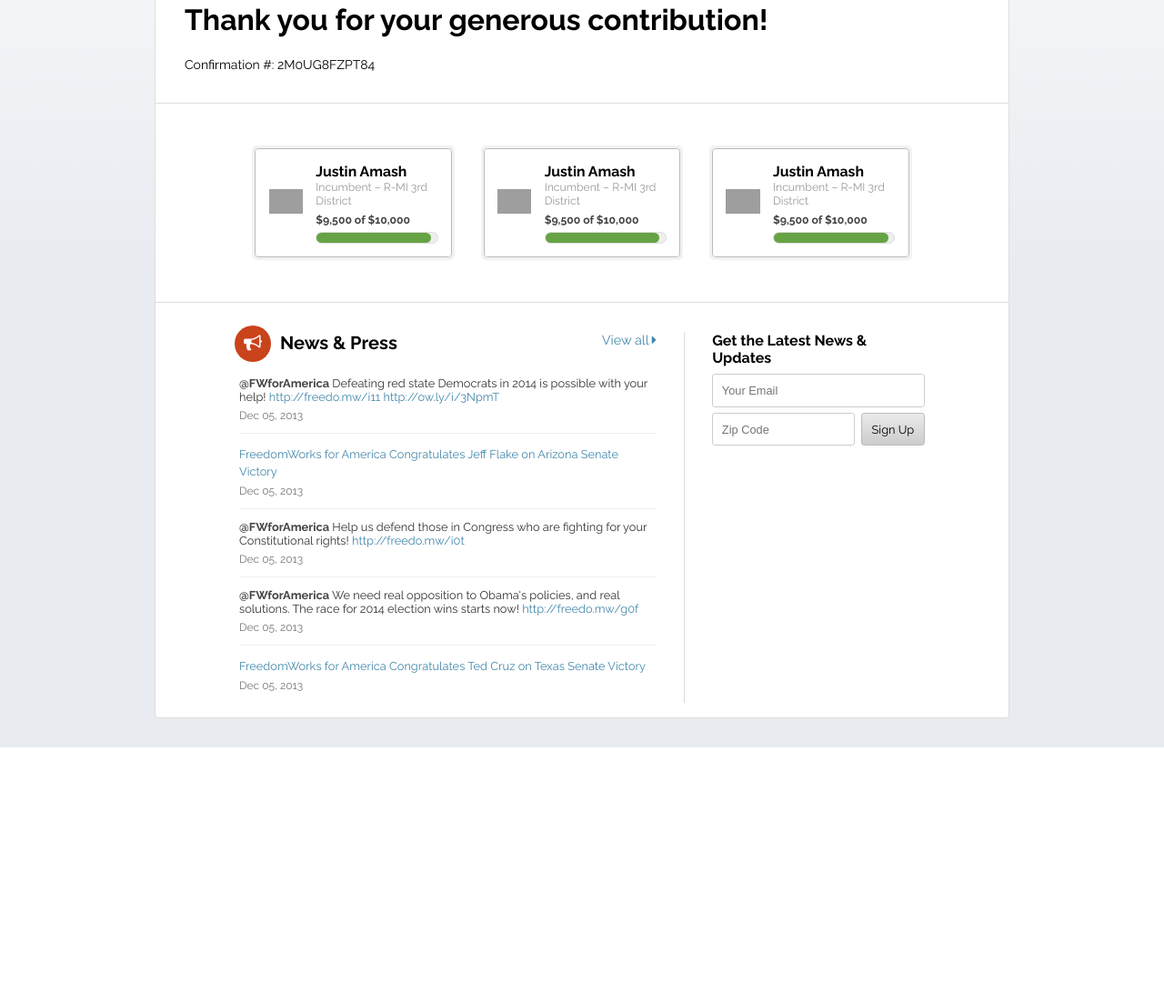
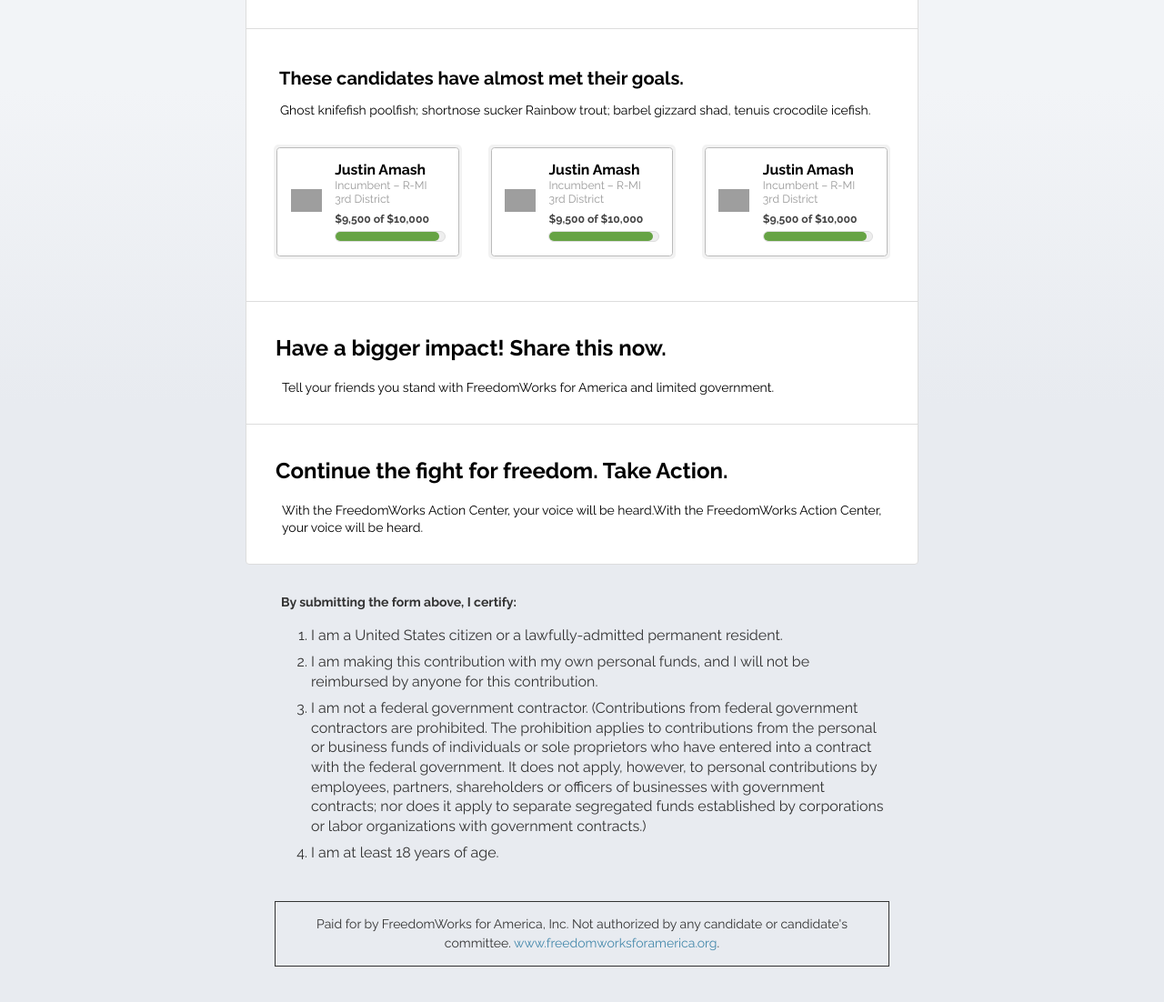
Before and after one commit to chrisjg77/fwfa-thankyou-page, a plain HTML site: page index.html in a window 1280 px wide. Shown: the part 274-1376 px from the top of the page at 91% size. Before the commit the page ends 1096 px from the top, so only its background shows below. Drawn offline with Linux system fonts and the light colour scheme; grey boxes are pictures that could not be loaded.

Commit message:
Adds more action sections to thank you page

```diff
--- a/css/styles.css
+++ b/css/styles.css
@@ -215,13 +215,30 @@ SCAFFOLDING
 
 .wrapper {
   width: 100%;
+  margin: 0 auto;
 }
 
 .wrapper.interaction {
-  margin: 2em auto;
-  max-width: 940px;
+  max-width: 740px;
   background: #fff;
   border-radius: 0.25em;
+}
+
+.wrapper.disclaimer {
+  max-width: 740px;
+  color: #333;
+}
+
+.disclaimer .content { padding: 0 2em; }
+.disclaimer ol { font-weight: 300; line-height: 1.35em; }
+.disclaimer ol li { margin: 0.5em 0; }
+
+.content p.paidforby {
+  margin: 3em 0;
+  padding: 1em;
+  border: 1px solid #333;
+  text-align: center;
+  line-height: 1.5;
 }
 
 .content {
@@ -394,6 +411,13 @@ OVERALL FUNDRAISING
 
 .thank-you { padding-top: 1em; padding-bottom: 1em; }
 
+.thank-you h1 {
+
+  color: #66A344;
+  text-shadow: 0 1px 0px #3d721f;
+
+}
+
 .thank-you .content {
   padding-left: 2em;
   padding-right: 2em;
@@ -415,10 +439,9 @@ OVERALL FUNDRAISING
   margin-bottom: 1.7em;
 }
 
-.thank-you .additional p,
-.thank-you .message p {
-  padding: 0;
-  margin: 0;
+.content p {
+  padding: 0 0 0 0.5em;
+  margin: 1em 0;
   font-size: 14px;
   font-weight: 300;
   line-height: 1.35em;
@@ -468,12 +491,14 @@ Thank You
 }
 
 .candidate-fundraising .content {
-  padding: 2em 5.75em;
+  padding: 2em 1em;
 }
+
+.candidate-fundraising p { padding-left: 1.5em; }
 
 .candidate-fundraising h2 {
   position: relative;
-  padding: 0 3em 0 5.25em;
+  padding: 0 3em 0 1em;
   margin-top: 0.5em;
 }
 
@@ -672,99 +697,19 @@ MORE INFO
 
 /*
 ===============================================
-NEWS & PRESS
+SHARE THIS
 ===============================================
 */
 
-.news-and-press h2 {
-  margin-bottom: 1.25em;
-  padding-top: 1em;
-}
-
-.news-content {
-  list-style: none;
-  margin: 0;
-  padding: 0;
-}
-
-.news-content .timestamp {
-  font-size: 0.75em;
-  color: #777;
-  margin-top: 0.5em;
-}
-
-.news-content li {
-  color: #333;
-  padding: 0.75em 0;
-  border-top: 1px solid #eee;
-}
-
-.news-content li:first-child {
-  padding-top: 0;
-  border-top: none;
-}
-
-.news-content .tweet-content,
-.news-content .news-title {
-  font-size: 0.8em;
-}
-
-.news-content .twitter-username {
-  color: #444;
-  font-weight: bold;
-}
+.share-this { border-top: 1px solid #ddd; }
 
 /*
 ===============================================
-SIGNUP FORM
+TAKE ACTION
 ===============================================
 */
 
-.signup-form {
-  padding: 0;
-}
-
-.signup-form h2 {
-  font-size: 1em;
-}
-
-.form-row {
-  margin-bottom: 0.5em;
-  font-size: 0.8em;
-}
-
-.form-row:last-child {
-  margin-bottom: 0;
-}
-
-.form-column {
-  padding-right: 0.5em;
-  -webkit-box-sizing: border-box;
-  -moz-box-sizing:    border-box;
-   box-sizing:        border-box;
-}
-
-.form-column:last-child {
-  padding-right: 0;
-}
-
-.form-column.zip,
-.form-column.submit {
-  float: left;
-}
-
-.form-column.zip {
-  width: 70%;
-}
-
-.form-column.submit {
-  width: 30%;
-}
-
-.form-column.submit .button {
-  width: 100%;
-}
-
+.take-action { border-top: 1px solid #ddd; }
 
 /*
 ===============================================
@@ -792,9 +737,11 @@ MEDIA QUERIES
     font-size: 1.25em;
   }
 
+  /*
   .candidates li {
     width: 50%;
   }
+  */
 
 }
 
@@ -1103,12 +1050,10 @@ MEDIA QUERIES
   }
 
   .wrapper.interaction {
-
+    margin: 2em auto;
     border: 1px solid #ddd;
 
   }
 
-  .thank-you { padding-top: 7em;  }
-
 
 }
--- a/index.html
+++ b/index.html
@@ -81,6 +81,8 @@
 
       <div class="candidate-fundraising">
         <div class="content">
+          <h2>These candidates have almost met their goals.</h2>
+          <p>Ghost knifefish poolfish; shortnose sucker Rainbow trout; barbel gizzard shad, tenuis crocodile icefish.</p>
           <ul class="candidates clearfix">
             <li class="clearfix">
               <div class="candidate-wrapper">
@@ -199,65 +201,37 @@
             </li>
             -->
           </ul>
-          <a href="#" class="load-more">Load more <i class="fa fa-arrow-circle-o-down"></i></a>
         </div>
       </div>
 
-      <div class="more-info">
-        <div class="content clearfix">
-
-          <div class="news-and-press">
-            <h2 class="clearfix">
-              <span class="header-icon"><i class="fa fa-bullhorn"></i></span>
-              News & Press
-              <a href="#" class="view-all-link">View all <i class="fa fa-caret-right"></i></a>
-            </h2>
-            <ul class="news-content">
-              <li class="tweet">
-                <p class="tweet-content"><span class="twitter-username">@FWforAmerica</span> Defeating red state Democrats in 2014 is possible with your help! <a href="#">http://freedo.mw/i11</a>  <a href="#">http://ow.ly/i/3NpmT</a></p>
-                <p class="timestamp">Dec 05, 2013</p>
-              </li>
-              <li class="press-release">
-                <a href="#" class="news-title">FreedomWorks for America Congratulates Jeff Flake on Arizona Senate Victory</a>
-                <p class="timestamp">Dec 05, 2013</p>
-              </li>
-              <li class="tweet">
-                <p class="tweet-content"><span class="twitter-username">@FWforAmerica</span> Help us defend those in Congress who are fighting for your Constitutional rights! <a href="#">http://freedo.mw/i0t</a></p>
-                <p class="timestamp">Dec 05, 2013</p>
-              </li>
-              <li class="tweet">
-                <p class="tweet-content"><span class="twitter-username">@FWforAmerica</span> We need real opposition to Obama's policies, and real solutions. The race for 2014 election wins starts now! <a href="#">http://freedo.mw/g0f</a></p>
-                <p class="timestamp">Dec 05, 2013</p>
-              </li>
-              <li class="press-release">
-                <a href="#" class="news-title">FreedomWorks for America Congratulates Ted Cruz on Texas Senate Victory</a>
-                <p class="timestamp">Dec 05, 2013</p>
-              </li>
-            </ul>
-            <a href="#" class="load-more">Load more <i class="fa fa-arrow-circle-o-down"></i></a>
-          </div>
-
-          <div class="signup-form">
-            <h2>Get the Latest News & Updates</h2>
-            <div class="form-row">
-              <div class="form-column email">
-                <input type="text" placeholder="Your Email" />
-              </div>
-            </div>
-            <div class="form-row clearfix">
-              <div class="form-column zip">
-                <input type="text" placeholder="Zip Code" />
-              </div>
-              <div class="form-column submit">
-                <a href="#" class="button">Sign Up</a>
-              </div>
-            </div>
-          </div>
-
+      <div class="share-this">
+        <div class="content">
+          <h2>Have a bigger impact! Share this now.</h2>
+          <p>Tell your friends you stand with FreedomWorks for America and limited government.</p>
         </div>
-
       </div>
 
+      <div class="take-action">
+        <div class="content">
+          <h2>Continue the fight for freedom. Take Action.</h2>
+          <p>With the FreedomWorks Action Center, your voice will be heard.With the FreedomWorks Action Center, your voice will be heard.</p>
+        </div>
+      </div>
+
+    </div>
+
+    <div class='wrapper disclaimer'>
+      <div class='content'>
+      <p><strong>By submitting the form above, I certify:</strong></p>
+        <ol>
+          <li>I am a United States citizen or a lawfully-admitted permanent resident.</li>
+          <li>I am making this contribution with my own personal funds, and I will not be reimbursed by anyone for this contribution.</li>
+          <li>I am not a federal government contractor. (Contributions from federal government contractors are prohibited. The prohibition applies to contributions from the personal or business funds of individuals or sole proprietors who have entered into a contract with the federal government. It does not apply, however, to personal contributions by employees, partners, shareholders or officers of businesses with government contracts; nor does it apply to separate segregated funds established by corporations or labor organizations with government contracts.)</li>
+          <li>I am at least 18 years of age.</li>
+        </ol>
+
+        <p class='paidforby'>Paid for by FreedomWorks for America, Inc. Not authorized by any candidate or candidate's committee. <a href='http://freedomworksforamerica.org'>www.freedomworksforamerica.org</a>.</p>
+      </div>
     </div>
 
     <script src="js/jquery-1.0.js"></script>
```
